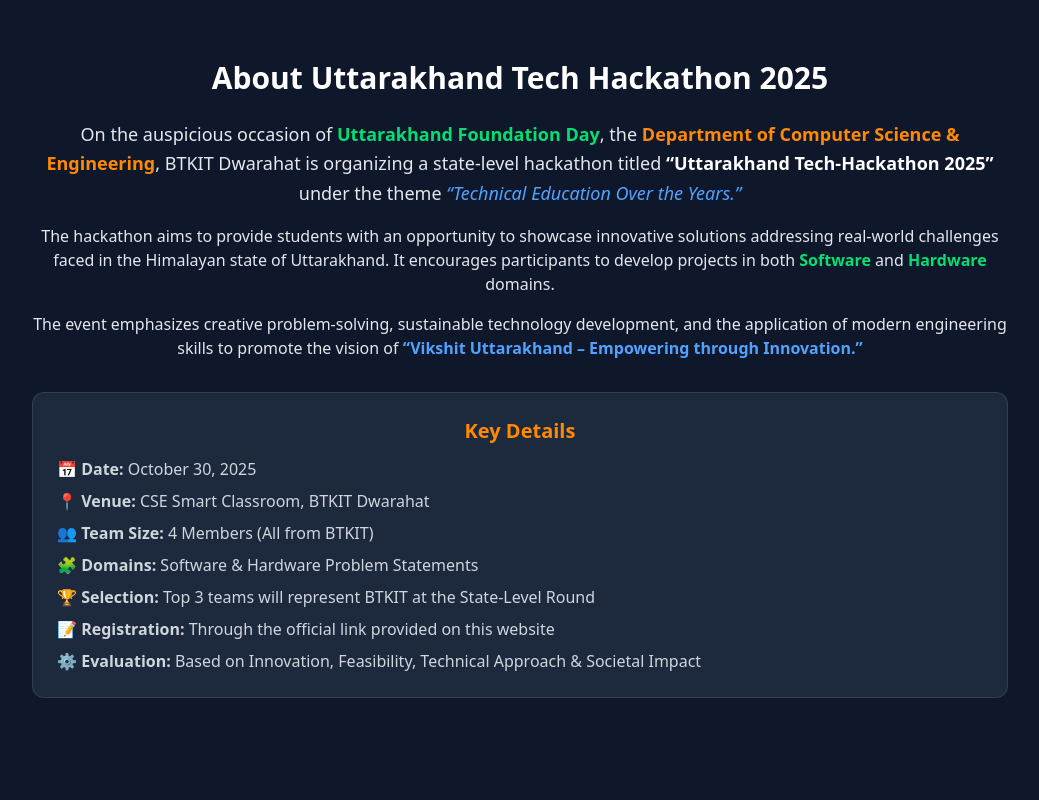
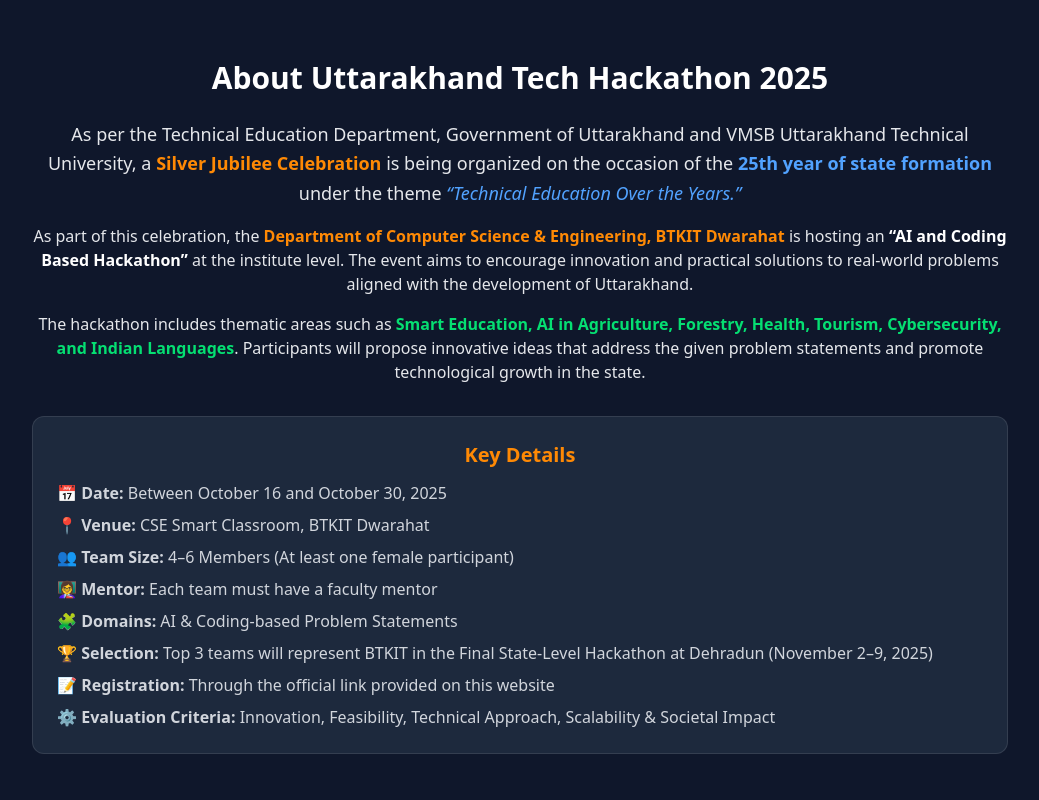
Before and after one commit to ayushsaini7717/SIHWebsite, a React (Vite) app: page / in a window 1280 px wide. Shown: the part 820-1620 px from the top of the page, without its empty margins (120-1159 px from the left). Built offline with nearby package versions, Linux system fonts and the light colour scheme.

Commit message:
update the faq and about section

```diff
--- a/src/components/About.jsx
+++ b/src/components/About.jsx
@@ -7,28 +7,44 @@ const AboutSection = () => {
       <h2 className="text-3xl font-bold mb-6 text-white">
         About Uttarakhand Tech Hackathon 2025
       </h2>
+
       <p className="text-lg leading-relaxed mb-4">
-        On the auspicious occasion of <span className="text-green-400 font-semibold">Uttarakhand Foundation Day</span>,
-        the <span className="text-orange-400 font-semibold">Department of Computer Science & Engineering</span>, BTKIT
-        Dwarahat is organizing a state-level hackathon titled{" "}
-        <span className="font-semibold text-white">
-          “Uttarakhand Tech-Hackathon 2025”
+        As per the Technical Education Department, Government of Uttarakhand and VMSB Uttarakhand Technical University, a{" "}
+        <span className="text-orange-400 font-semibold">
+          Silver Jubilee Celebration
         </span>{" "}
-        under the theme <span className="italic text-blue-400">“Technical Education Over the Years.”</span>
+        is being organized on the occasion of the{" "}
+        <span className="text-blue-400 font-semibold">
+          25th year of state formation
+        </span>{" "}
+        under the theme{" "}
+        <span className="italic text-blue-400">
+          “Technical Education Over the Years.”
+        </span>
       </p>
 
       <p className="text-base mb-4">
-        The hackathon aims to provide students with an opportunity to showcase
-        innovative solutions addressing real-world challenges faced in the
-        Himalayan state of Uttarakhand. It encourages participants to develop
-        projects in both <span className="text-green-400 font-semibold">Software</span> and{" "}
-        <span className="text-green-400 font-semibold">Hardware</span> domains.
+        As part of this celebration, the{" "}
+        <span className="text-orange-400 font-semibold">
+          Department of Computer Science & Engineering, BTKIT Dwarahat
+        </span>{" "}
+        is hosting an{" "}
+        <span className="text-white font-semibold">
+          “AI and Coding Based Hackathon”
+        </span>{" "}
+        at the institute level. The event aims to encourage innovation and
+        practical solutions to real-world problems aligned with the development
+        of Uttarakhand.
       </p>
 
       <p className="text-base mb-4">
-        The event emphasizes creative problem-solving, sustainable technology
-        development, and the application of modern engineering skills to promote
-        the vision of <span className="text-blue-400 font-semibold">“Vikshit Uttarakhand – Empowering through Innovation.”</span>
+        The hackathon includes thematic areas such as{" "}
+        <span className="text-green-400 font-semibold">
+          Smart Education, AI in Agriculture, Forestry, Health, Tourism,
+          Cybersecurity, and Indian Languages
+        </span>
+        . Participants will propose innovative ideas that address the given
+        problem statements and promote technological growth in the state.
       </p>
 
       <div className="bg-slate-800 border border-white/10 rounded-xl p-6 mt-8 text-left">
@@ -36,15 +52,18 @@ const AboutSection = () => {
           Key Details
         </h3>
         <ul className="space-y-2 text-gray-300">
-          <li>📅 <strong>Date:</strong> October 30, 2025</li>
+          <li>📅 <strong>Date:</strong> Between October 16 and October 30, 2025</li>
           <li>📍 <strong>Venue:</strong> CSE Smart Classroom, BTKIT Dwarahat</li>
-          <li>👥 <strong>Team Size:</strong> 4 Members (All from BTKIT)</li>
-          <li>🧩 <strong>Domains:</strong> Software & Hardware Problem Statements</li>
-          <li>🏆 <strong>Selection:</strong> Top 3 teams will represent BTKIT at the State-Level Round</li>
+          <li>👥 <strong>Team Size:</strong> 4–6 Members (At least one female participant)</li>
+          <li>👩‍🏫 <strong>Mentor:</strong> Each team must have a faculty mentor</li>
+          <li>🧩 <strong>Domains:</strong> AI & Coding-based Problem Statements</li>
+          <li>🏆 <strong>Selection:</strong> Top 3 teams will represent BTKIT in the Final State-Level Hackathon at Dehradun (November 2–9, 2025)</li>
           <li>📝 <strong>Registration:</strong> Through the official link provided on this website</li>
-          <li>⚙️ <strong>Evaluation:</strong> Based on Innovation, Feasibility, Technical Approach & Societal Impact</li>
+          <li>⚙️ <strong>Evaluation Criteria:</strong> Innovation, Feasibility, Technical Approach, Scalability & Societal Impact</li>
         </ul>
       </div>
+
+
     </section>
   );
 };
--- a/src/components/FAQSection.jsx
+++ b/src/components/FAQSection.jsx
@@ -1,38 +1,50 @@
-import { useState } from "react";
+import React, { useState } from "react";
 
 const faqs = [
   {
     q: "Who can participate?",
-    a: "All students of BTKIT Dwarahat (UG and PG) are eligible to participate. Inter-college teams are not allowed.",
+    a: "All students enrolled in AICTE or University-affiliated institutes or colleges across Uttarakhand can participate. Only students of BTKIT Dwarahat can register for the internal institute-level round.",
   },
   {
     q: "How many members are allowed in a team?",
-    a: "Each team must consist of exactly 4 members. All members must be from BTKIT, Dwarahat.",
+    a: "Each team must consist of 4–6 members, with at least one female participant. A faculty mentor from the institute must guide every team.",
   },
   {
-    q: "What are the domains for the hackathon?",
-    a: "Both Software and Hardware problem statements are available. Domains include Smart Tourism, Agriculture, Disaster Management, Education, Healthcare, Governance, Renewable Energy, Cultural Heritage, and Open Innovation.",
+    q: "What are the domains or themes for the hackathon?",
+    a: "The hackathon will cover multiple AI and Coding-based domains: Smart Education, AI in Agriculture, Forestry, Health, Tourism, Cybersecurity, and Indian Languages.",
   },
   {
     q: "When and where will the event take place?",
-    a: "The internal college-level hackathon will be held on October 30th, 2025 at the CSE Smart Classroom, BTKIT Dwarahat.",
+    a: "The internal institute-level hackathon will be organized between October 16 and October 30, 2025, at the CSE Smart Classroom, BTKIT Dwarahat. The top 3 selected teams will participate in the Final State-Level Hackathon in Dehradun from November 2 to 9, 2025.",
   },
   {
     q: "What is the evaluation or judging criteria?",
-    a: "Teams will be judged based on Innovation, Feasibility, Technical Approach, and Societal Impact.",
+    a: "Teams will be evaluated on the basis of Innovation, Relevance to the problem statement, Technical Feasibility, Scalability, Presentation, and Societal Impact.",
   },
   {
     q: "How can we register for the hackathon?",
-    a: "Click on the 'Register Now' button on this website. You will be redirected to the Google Form to fill in your team details and submit your registration.",
+    a: "Participants can register through the official link provided on this website. Each team must choose one problem statement and submit an idea summary with a proposed solution.",
   },
   {
     q: "What is the selection process?",
-    a: "Top 3 teams from BTKIT will be selected at the college-level event to represent the institute at the Uttarakhand State-Level Tech Hackathon 2025.",
-  }
+    a: "Each institute will shortlist its top 3 teams based on evaluation parameters. These teams will then represent their institute at the State-Level Hackathon in Dehradun during the Silver Jubilee Celebration of Uttarakhand’s formation.",
+  },
+  {
+    q: "Is there any time limit for idea submission?",
+    a: "Yes. Teams will get 72 hours to submit their idea or solution once the hackathon begins at the institute level.",
+  },
+  {
+    q: "Who are the state-level coordinators?",
+    a: "Prof. S. K. Pradhan (Director, THDC-IHET, Tehri) is the State-Level Nodal Coordinator. Contact: director@thdcihet.ac.in | +91-9300802353.",
+  },
 ];
 
 const FAQSection = () => {
-  const [open, setOpen] = useState(null);
+  const [openIndex, setOpenIndex] = useState(null);
+
+  const toggle = (idx) => {
+    setOpenIndex(openIndex === idx ? null : idx);
+  };
 
   return (
     <section id="faq" className="py-20 px-6 max-w-3xl mx-auto">
@@ -47,15 +59,17 @@ const FAQSection = () => {
             className="backdrop-blur-lg bg-slate-800 border border-white/10 rounded-lg overflow-hidden transition-all"
           >
             <button
-              onClick={() => setOpen(open === idx ? null : idx)}
+              onClick={() => toggle(idx)}
               className="w-full text-left p-4 font-semibold text-white flex justify-between items-center"
+              type="button"
             >
               {faq.q}
               <span className="text-orange-400">
-                {open === idx ? "−" : "+"}
+                {openIndex === idx ? "−" : "+"}
               </span>
             </button>
-            {open === idx && (
+
+            {openIndex === idx && (
               <p className="p-4 text-gray-300 border-t border-white/10 text-sm leading-relaxed">
                 {faq.a}
               </p>
--- a/src/components/TimelineSection.jsx
+++ b/src/components/TimelineSection.jsx
@@ -7,7 +7,7 @@ const TimelineSection = () => {
     {
       date: "Till 24th October 2025",
       title: "Registration Phase",
-      detail: "Team registrations open for BTKIT students (4 members per team).",
+      detail: "Team registrations open for BTKIT students (4-6 members (atleast one female)).",
     },
     {
       date: "30th Octoer 2025 (Updated)",
```
